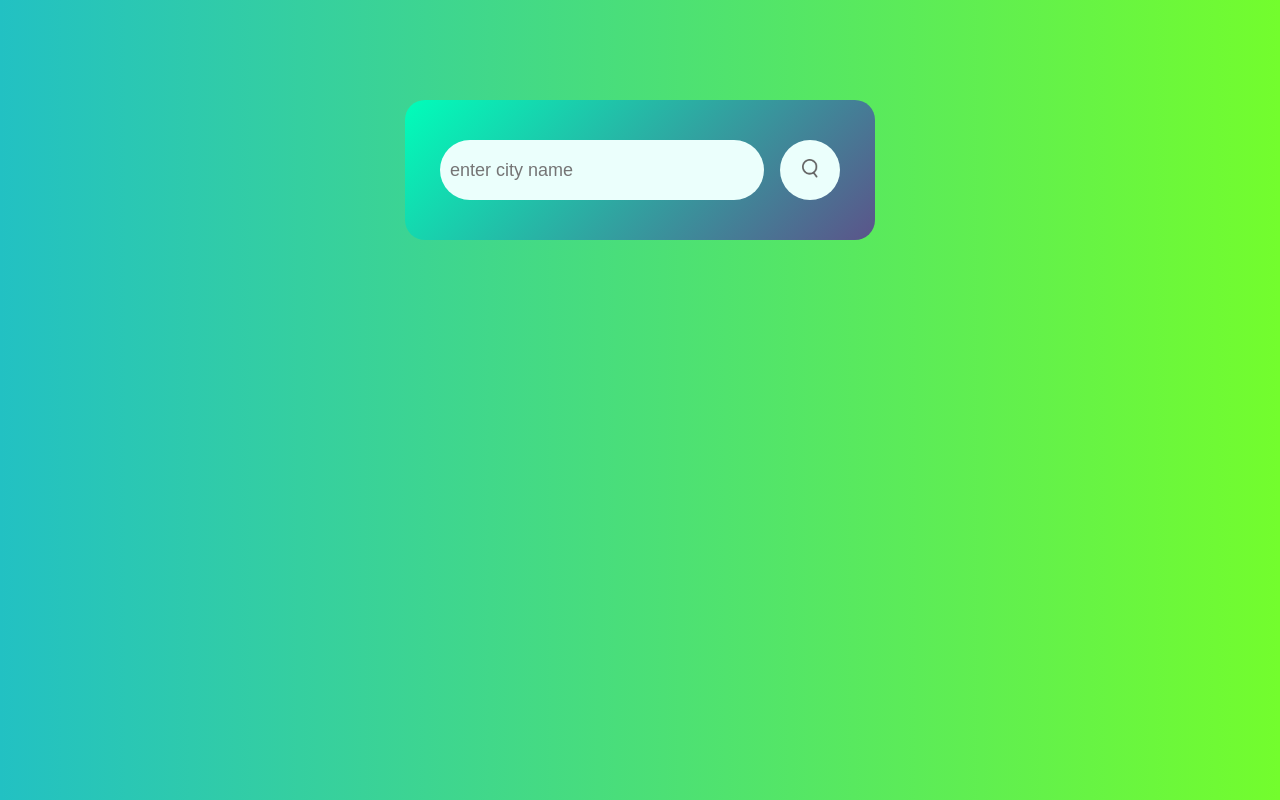
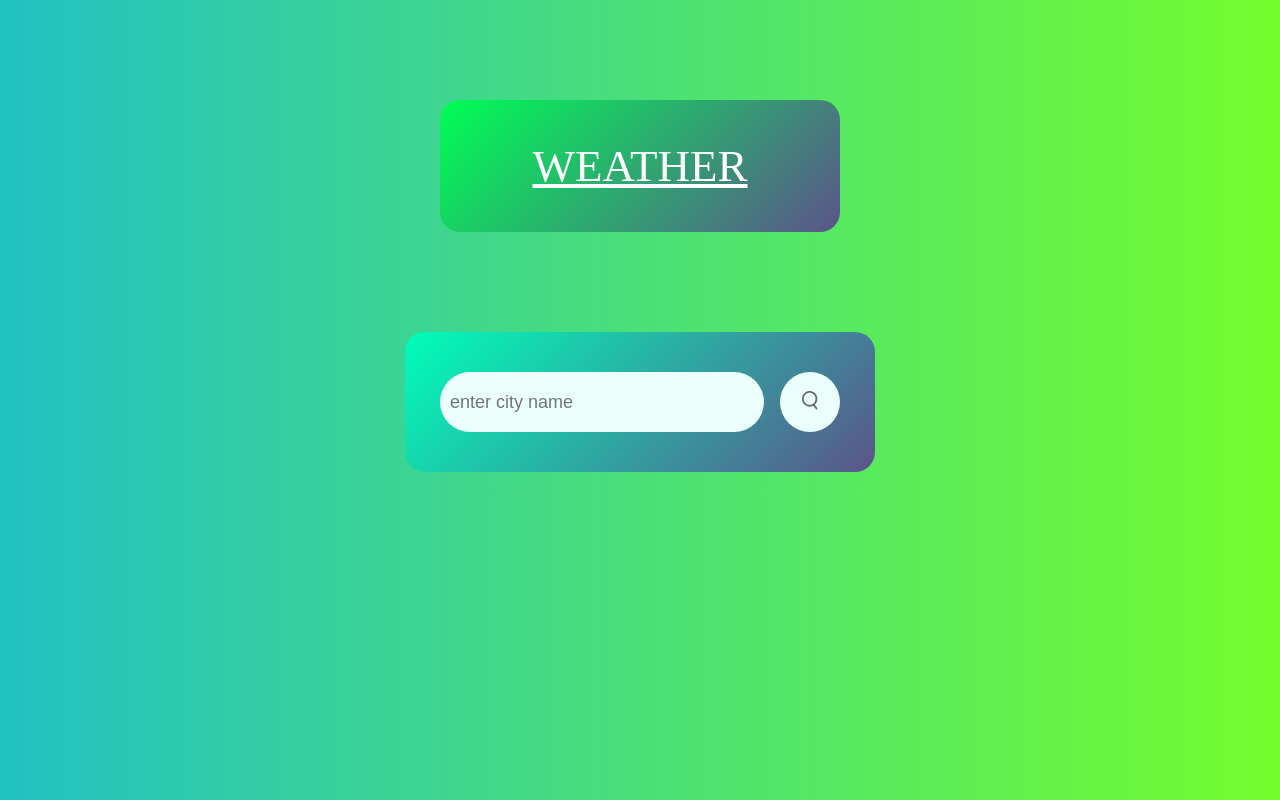
Before and after one commit to TheAryan77/Current-Weather-App, a plain HTML site: page index.html in a window 1280 px wide. Drawn offline with Linux system fonts and the light colour scheme.

Commit message:
Update index.html

```diff
--- a/index.html
+++ b/index.html
@@ -7,6 +7,9 @@
     <link rel="stylesheet" href="style.css">
 </head>
 <body>
+    <div class="heading">
+        WEATHER
+    </div>
     <div class="card">
         <div class="search">
             <input type="text" placeholder="enter city name" spellcheck="false">
```
